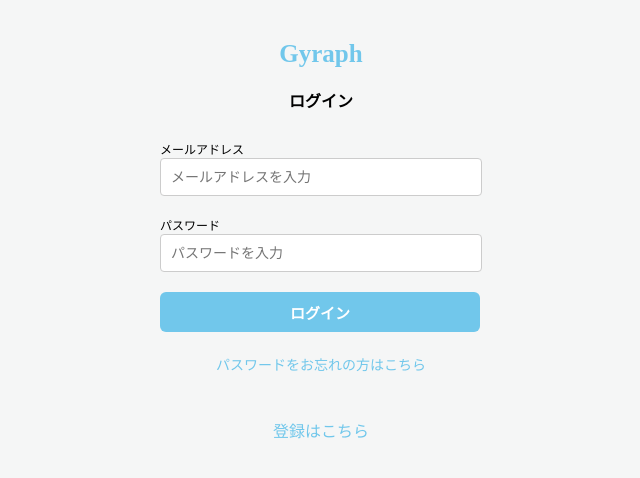
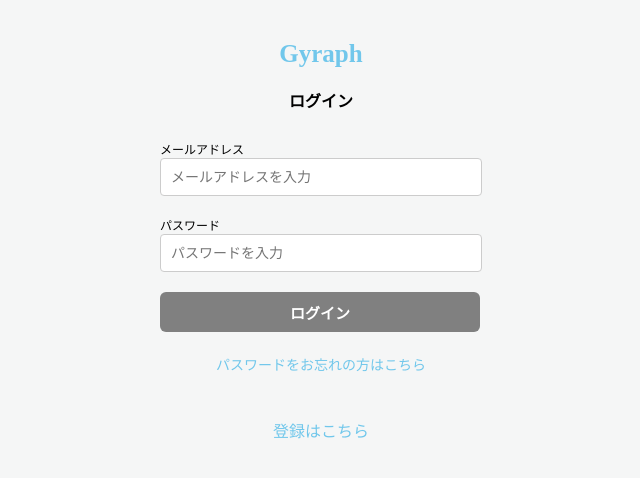
Before and after one commit to bumpfuji10/gyraph-front, a Vue app in the folder front/: page /login in a window 1280 px wide. Shown: the top 478 px of the page, without its empty margins (319-959 px from the left). Built offline with nearby package versions, Linux system fonts and the light colour scheme.

Commit message:
ログインコンポーネントの修正

```diff
--- a/front/src/components/pages/Login.vue
+++ b/front/src/components/pages/Login.vue
@@ -16,7 +16,7 @@
               メールアドレス
             </label>
           </div>
-          <Field name="email" type="text" class="login-form-input" rules="required|email" placeholder="メールアドレスを入力" />
+          <Field v-model="loginUserParams.email" name="email" type="text" class="login-form-input" rules="required|email" placeholder="メールアドレスを入力" />
           <ErrorMessage name="email" class="input-error-message"/>
         </div>
         <div class="login-grid">
@@ -25,7 +25,7 @@
               パスワード
             </label>
           </div>
-          <Field name="password" type="text" class="login-form-input" rules="required" placeholder="パスワードを入力" />
+          <Field v-model="loginUserParams.password" name="password" type="text" class="login-form-input" rules="required" placeholder="パスワードを入力" />
           <ErrorMessage name="password" class="input-error-message"/>
         </div>
         <button @submit="submitLogin" :class="isFormValid ? 'login-button' : 'not-input-button'" :disabled="!isFormValid">
@@ -49,6 +49,14 @@
 
 export default {
   name: 'Login',
+  data() {
+    return {
+      loginUserParams: {
+        email: "",
+        password: ""
+      }
+    }
+  },
   components: {
     NotLoginHeader,
     ErrorMessage,
@@ -56,12 +64,18 @@
     Form
   },
   methods: {
-    isFormValid() {
-      return true;
+    isValidEmail(address: string) {
+      const emailRegex = /[A-Z0-9._%+-]+@[A-Z0-9.-]+\.[A-Z]{2,4}/i;
+      return emailRegex.test(address);
     },
     async submitLogin() {
       console.log("login!")
     }
+  },
+  computed: {
+    isFormValid() {
+      return this.loginUserParams.email && this.isValidEmail(this.loginUserParams.email) && this.loginUserParams.password
+    },
   }
 }
 </script>
```
